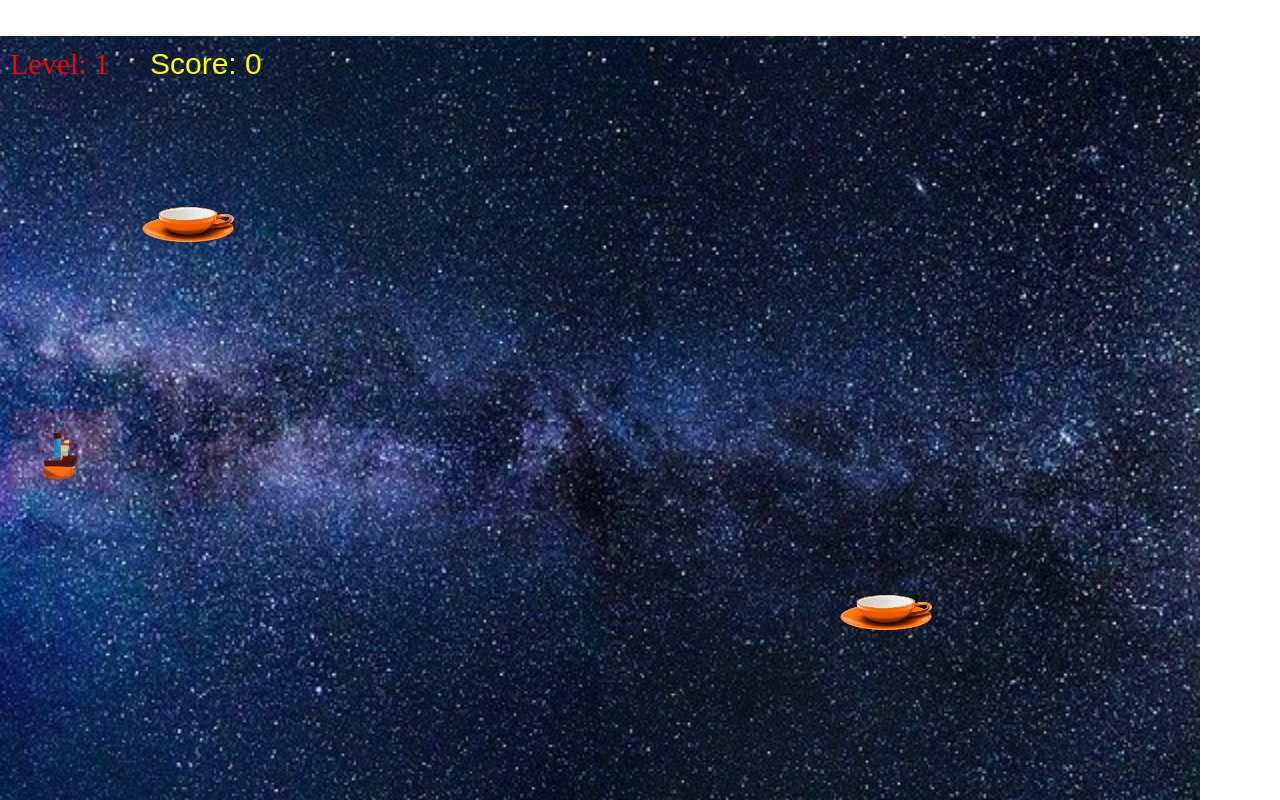
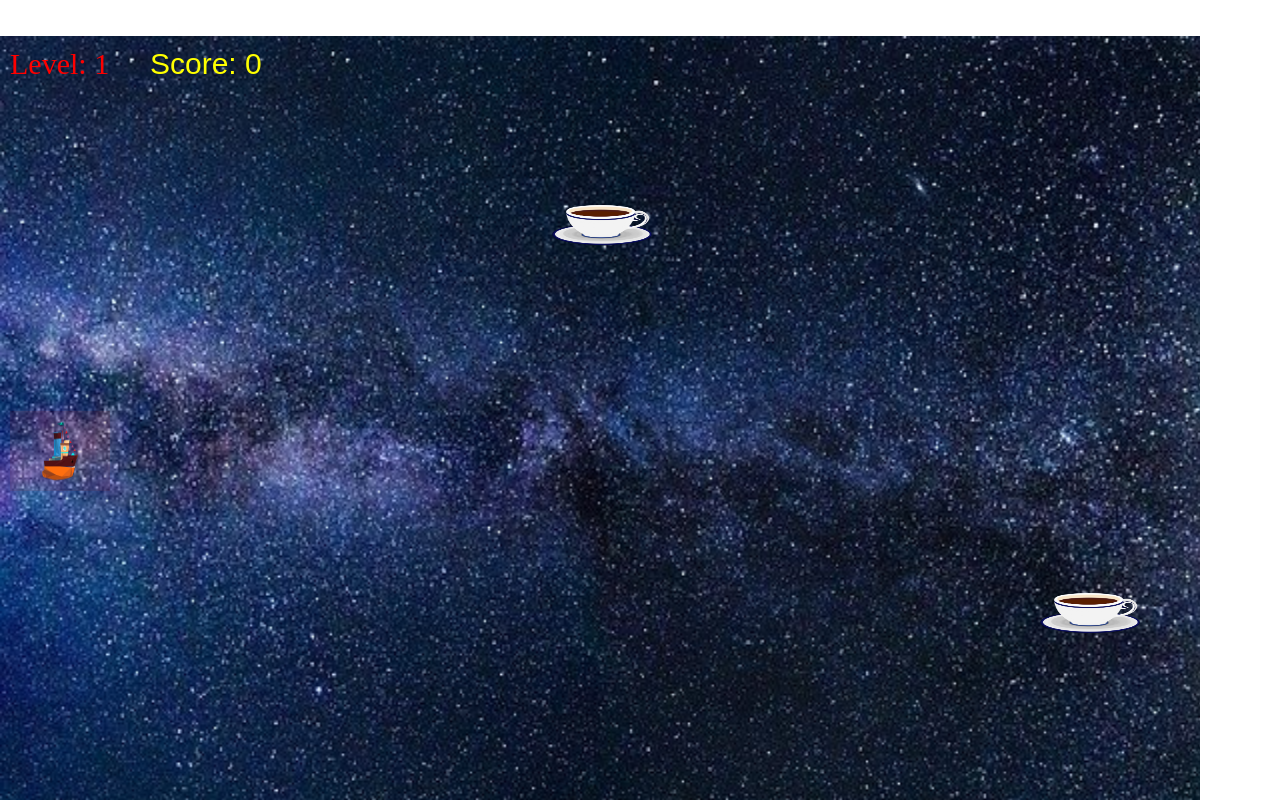
Before and after one commit to berthi666/GOB, a plain HTML site: page game.html in a window 1280 px wide. Both pictures are taken after a click on the button "STARTGAME". Shown: the top 800 px of the page. Drawn offline with nearby package versions, Linux system fonts and the light colour scheme.

Commit message:
Update game.html

```diff
--- a/game.html
+++ b/game.html
@@ -543,7 +543,7 @@
                 if (ufoIntervalCount>=ufoInterval || createEB){
                     ufoIntervalCount = 0;
                     if(!(createEB || eb!=0)){
-                        ufoType = limit(getRandomInt(rocket.level+1),0,MAXOBJ);
+                        ufoType = limit(getRandomInt(rocket.level),0,MAXOBJ);
                         let random = getRandomInt(2*level+1);
                         speed = Math.floor(flyObjects[ufoType].speed + random  );
                         killpoints = flyObjects[ufoType].points +  limit(Math.floor((speed - flyObjects[ufoType].speed ),0,1000000));
@@ -566,7 +566,7 @@
                             hitsound : flyObjects[ufoType].hitsound,
                             img: new Image()
                         };
-                        if (ufoType){
+
 
 
 
@@ -575,7 +575,7 @@
                         ufo.img.src = ufo.src;
                         playsound(ufo.appsound, volume);
                         ufos.push(ufo); // ufo erzeugen
-                    };
+
                     };
                     if (createEB) {
                         // alle ufos rausfiltern,
```
